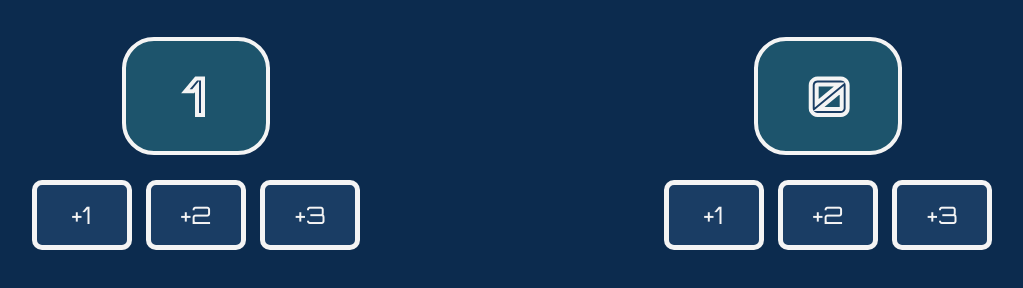
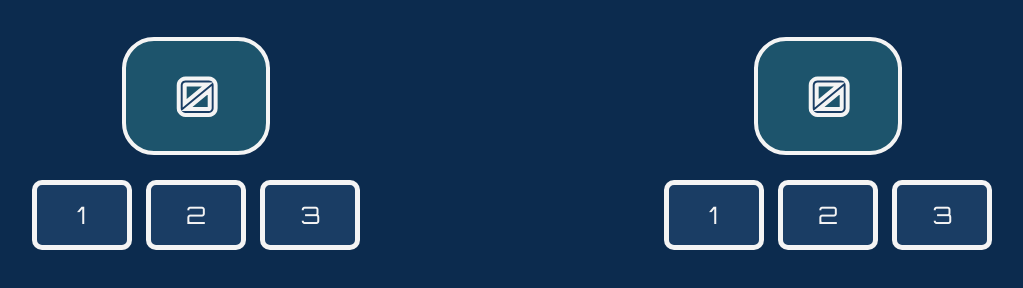
Before and after one commit to 9290851413/BasketBallScoreCalculator, a plain HTML site: page index.html in a window 1280 px wide. Shown: the part 188-476 px from the top of the page, without its empty margins (128-1151 px from the left). Drawn offline with Linux system fonts and the light colour scheme; a web font is replaced by a local one.

Commit message:
html & css fine
logic has to be implemented well

```diff
--- a/index.html
+++ b/index.html
@@ -19,19 +19,19 @@
                 <h2 id="team-name">Guest</h2>
             </div>
             <div id="score">
-                <h2 id="score-card">1</h2>
-                <h2 id="score-card">0</h2>
+                <h2 class="score-card" id="home-score">0</h2>
+                <h2 class="score-card" id="guest-score">0</h2>
             </div>
             <div id="points">
                 <div id="home-values">
-                <button> +1</button>
-                <button> +2</button>
-                <button> +3</button>
+                <button id="home" onclick="increment1()"> 1</button>
+                <button id="home" onclick="increment1()"> 2</button>
+                <button id="home" onclick="increment1()"> 3</button>
             </div>
             <div id="guest-values">
-                <button> +1</button>
-                <button> +2</button>
-                <button> +3</button>
+                <button id="guest" onclick="increment1()"> 1</button>
+                <button id="guest" onclick="increment1()"> 2</button>
+                <button id="guest" onclick="increment1()"> 3</button>
             </div>
             </div>
         </div>
--- a/styles.css
+++ b/styles.css
@@ -34,7 +34,7 @@ body {
     flex-direction: row;
 }
 
-#score-card {
+.score-card {
     width: 140px;
     height: 110px;
     border-radius: 32px;
```
